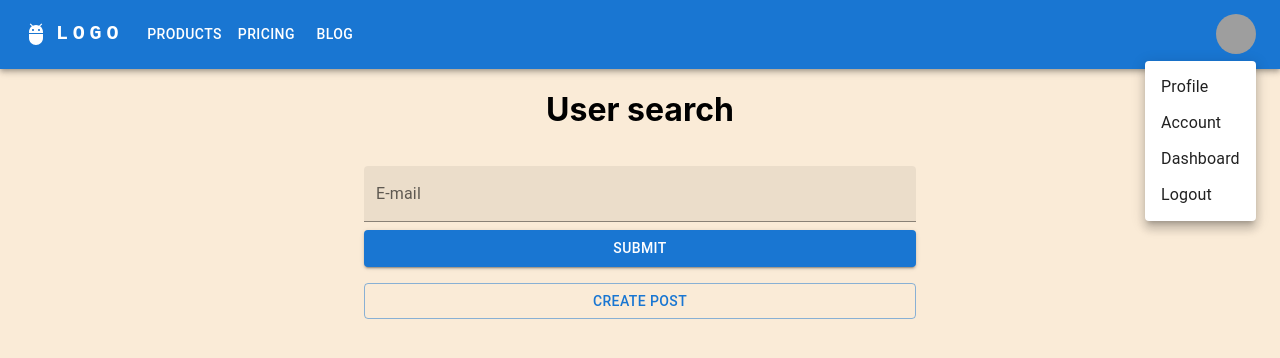
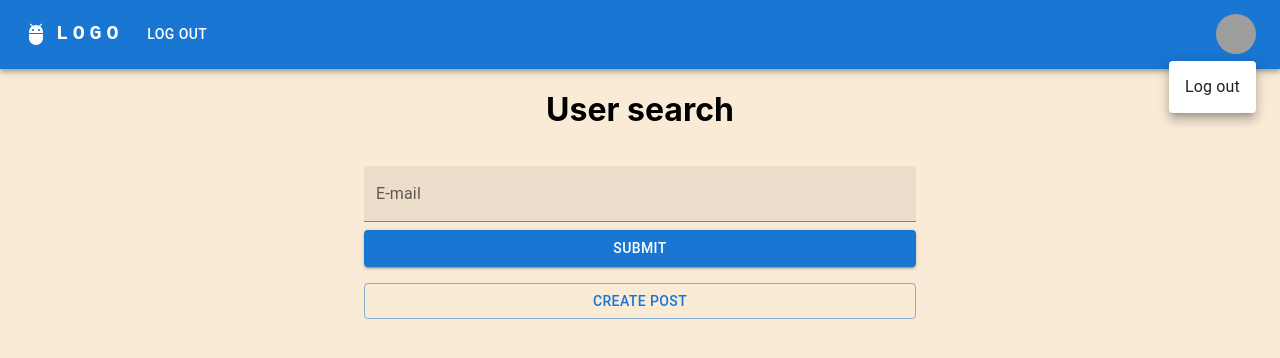
Before and after one commit to ThiagoAlves15/koeber_challenge, a React (Create React App) app: page / in a window 1280 px wide. Both pictures are taken after a click on the button "Open settings". Shown: the top 358 px of the page. Built offline with nearby package versions, Linux system fonts and the light colour scheme; grey boxes are pictures that could not be loaded.

Commit message:
Comment out logout code

```diff
--- a/src/components/AppBar.tsx
+++ b/src/components/AppBar.tsx
@@ -12,11 +12,13 @@ import Button from '@mui/material/Button';
 import Tooltip from '@mui/material/Tooltip';
 import MenuItem from '@mui/material/MenuItem';
 import AdbIcon from '@mui/icons-material/Adb';
-
-const pages = ['Products', 'Pricing', 'Blog'];
-const settings = ['Profile', 'Account', 'Dashboard', 'Logout'];
+// import { useAuth0 } from '@auth0/auth0-react';
 
 const ResponsiveAppBar = () => {
+  // const {
+  //   logout,
+  // } = useAuth0();
+
   const [anchorElNav, setAnchorElNav] = React.useState<null | HTMLElement>(null);
   const [anchorElUser, setAnchorElUser] = React.useState<null | HTMLElement>(null);
 
@@ -33,6 +35,11 @@ const ResponsiveAppBar = () => {
 
   const handleCloseUserMenu = () => {
     setAnchorElUser(null);
+  };
+
+  const handleClick = () => {
+    // logout({ returnTo: window.location.origin });
+    handleCloseNavMenu();
   };
 
   return (
@@ -87,11 +94,9 @@ const ResponsiveAppBar = () => {
                 display: { xs: 'block', md: 'none' },
               }}
             >
-              {pages.map((page) => (
-                <MenuItem key={page} onClick={handleCloseNavMenu}>
-                  <Typography textAlign="center">{page}</Typography>
+              <MenuItem onClick={handleClick} >
+                <Typography textAlign="center">Log out</Typography>
               </MenuItem>
-              ))}
             </Menu>
           </Box>
           <AdbIcon sx={{ display: { xs: 'flex', md: 'none' }, mr: 1 }} />
@@ -114,15 +119,12 @@ const ResponsiveAppBar = () => {
             LOGO
           </Typography>
           <Box sx={{ flexGrow: 1, display: { xs: 'none', md: 'flex' } }}>
-            {pages.map((page) => (
             <Button
-                key={page}
-                onClick={handleCloseNavMenu}
+              onClick={handleClick}
               sx={{ my: 2, color: 'white', display: 'block' }}
             >
-                {page}
+              Log out
             </Button>
-            ))}
           </Box>
 
           <Box sx={{ flexGrow: 0 }}>
@@ -147,11 +149,9 @@ const ResponsiveAppBar = () => {
               open={Boolean(anchorElUser)}
               onClose={handleCloseUserMenu}
             >
-              {settings.map((setting) => (
-                <MenuItem key={setting} onClick={handleCloseUserMenu}>
-                  <Typography textAlign="center">{setting}</Typography>
+              <MenuItem onClick={handleClick} >
+                <Typography textAlign="center">Log out</Typography>
               </MenuItem>
-              ))}
             </Menu>
           </Box>
         </Toolbar>
```
Lines whose indentation alone changed are shown as unchanged.
